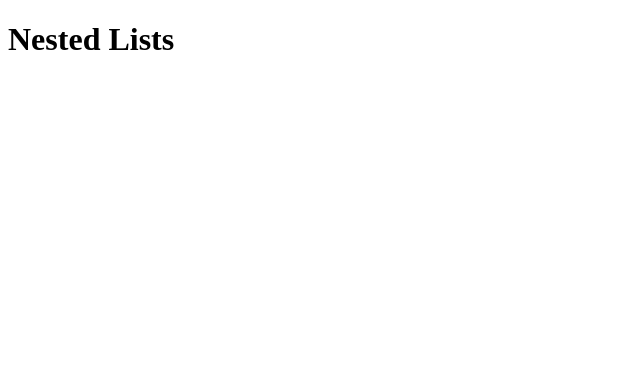
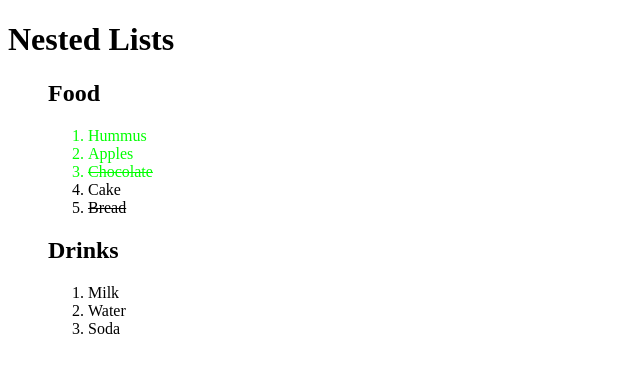
Before and after one commit to mikayla-berge/warmup-6, a plain HTML site: page index.html in a window 1280 px wide. Shown: the whole page, without its empty margins (0-640 px from the left). Drawn offline with Linux system fonts and the light colour scheme.

Commit message:
strike through and nested created

```diff
--- a/index.html
+++ b/index.html
@@ -7,5 +7,28 @@
     </head>
     <body>
         <h1>Nested Lists</h1>
+
+        <ul style="list-style-type: none;">
+            <li>
+                <h2>Food</h2>
+
+                <ol>
+                    <li style="color: #00ff00;">Hummus</li>
+                    <li style="color: rgb(0, 255, 0)">Apples</li>
+                    <li style="color: hsl(120, 100%, 50%); text-decoration: line-through;">Chocolate</li>
+                    <li>Cake</li>
+                    <li style="text-decoration: line-through;">Bread</li>
+                </ol>
+            </li>
+            <li>
+                <h2>Drinks</h2>
+
+                <ol>
+                    <li>Milk</li>
+                    <li>Water</li>
+                    <li>Soda</li>
+                </ol>
+            </li>
+        </ul>
     </body>
 </html>
```
